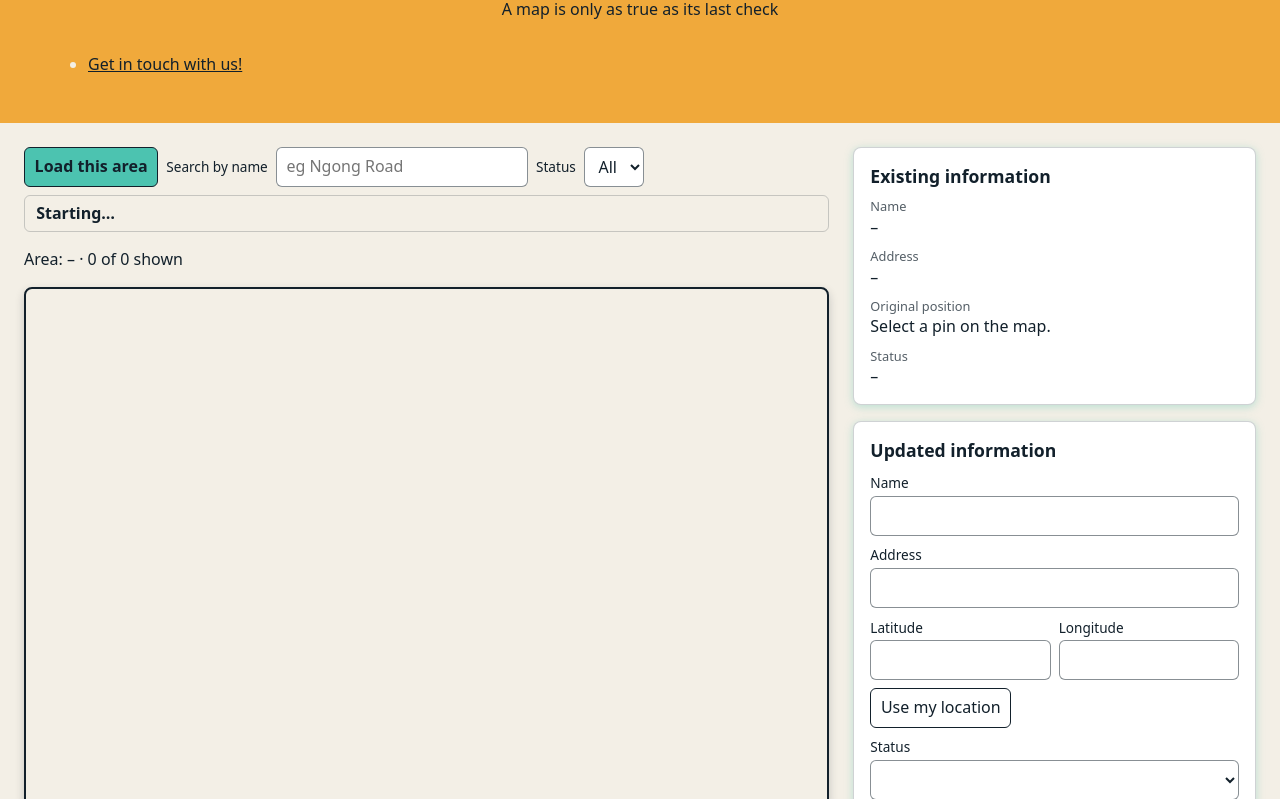
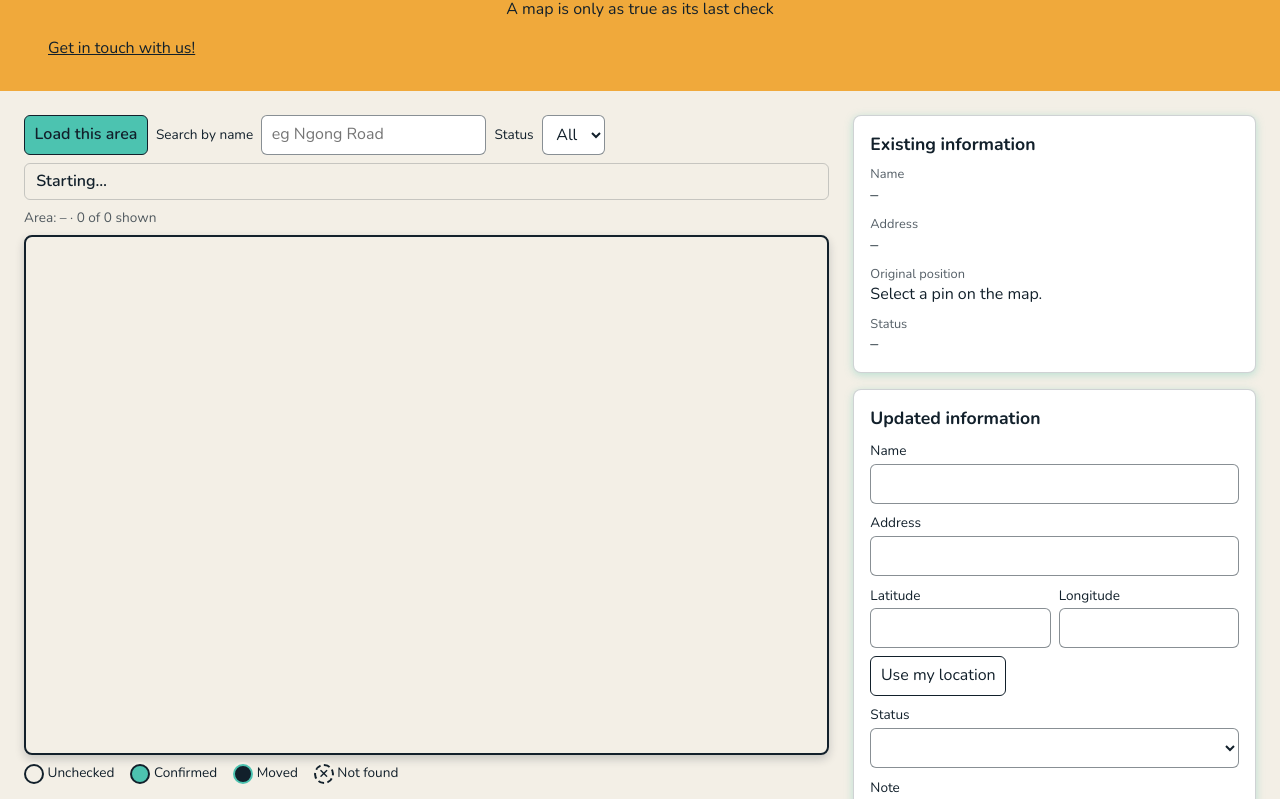
Before and after one commit to andyaketch/Kwa-Ground, a website: page main.html in a window 1280 px wide. Shown: the part 59-858 px from the top of the page. Drawn offline with nearby package versions, Linux system fonts and the light colour scheme.

Commit message:
html  harmonization

```diff
--- a/style.css
+++ b/style.css
@@ -18,7 +18,7 @@
 
 body {
   margin: 0;
-  font-family: system-ui, -apple-system, "Segoe UI", Roboto, sans-serif;
+  font-family: var(--main-font);
   color: var(--navy);
   background: var(--offwhite);
   line-height: 1.45;
@@ -28,36 +28,41 @@ a { color: var(--navy); }
 a:hover { background: var(--teal); }
 
 .site-header {
-position: sticky;
-padding: 1rem 1.5rem 0.9rem;
-background:#f0a93b;
-color: var(--offwhite);
-text-align: center;
-font: var(--main-font);
-}
-
-.site-header h1 {
   position: sticky;
   top: 0;
   z-index: 1100;
+  padding: 1rem 1.5rem 0.9rem;
+  background: #f0a93b;
+  color: var(--offwhite);
+  text-align: center;
+}
+
+  .site-header h1 {
   margin: 0;
-  font-size:
-  1.6rem;
-  color:#12202b
+  font-size: 1.6rem;
+  color: #12202b;
 }
 .subtitle {
 margin: 0.25rem 0 0;
 color: #12202b;
 }
 #navbar {
-  position:sticky;
-  top: 0%;
-  z-index: 1000;
   margin: 0 auto;
   padding: 1rem 1.5rem;
   display: flex;
   justify-content: space-between;
   align-items: end;
+}
+
+#navbar ul {
+  list-style: none;
+  margin: 0;
+  padding: 0;
+}
+.meta {
+  margin: 0 0 0.5rem;
+  font-size: 0.85rem;
+  color: var(--muted);
 }
 
 .layout {
```
